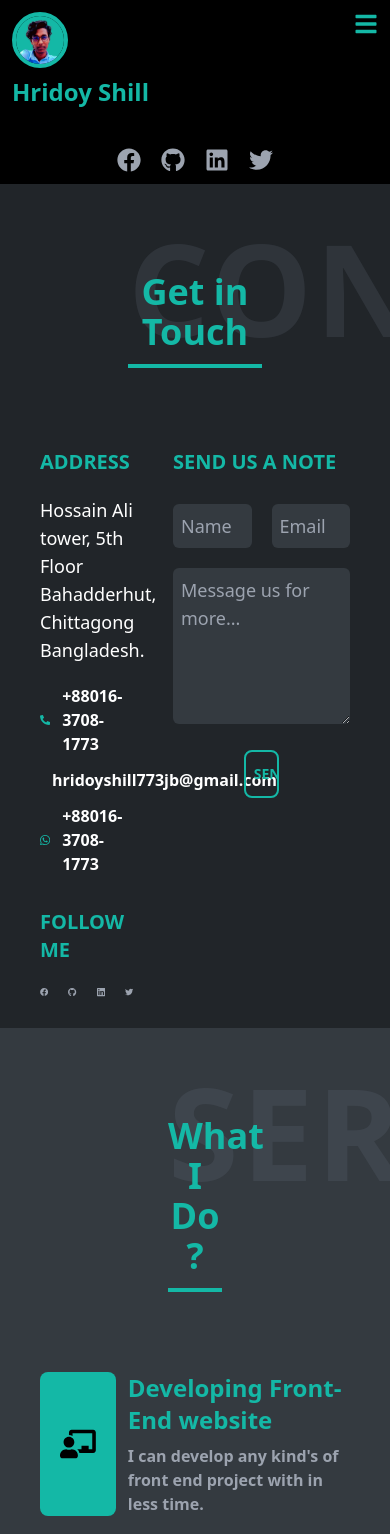
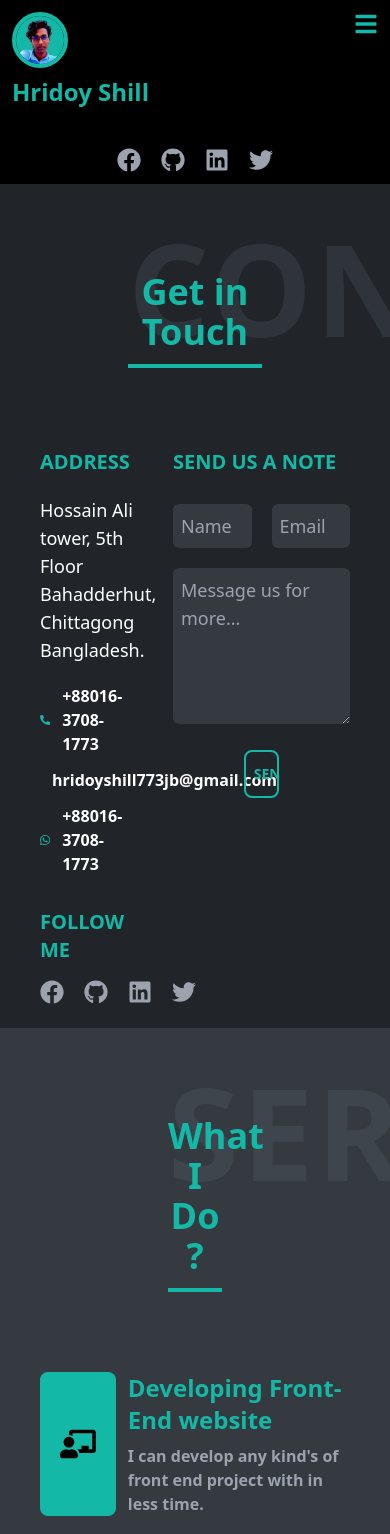
Before and after one commit to Hridoy-shill/my_portflio, a React (Vite) app: page /contactMe in a window 390 px wide. Shown: the top 1534 px of the page. Built offline with nearby package versions, Linux system fonts and the light colour scheme.

Commit message:
social link added

```diff
--- a/src/Component's/ContactMe/Contact.jsx
+++ b/src/Component's/ContactMe/Contact.jsx
@@ -20,14 +20,22 @@ const Contact = () => {
                     <div className='mt-5 space-y-3'>
                         <p className='flex items-center font-semibold gap-3'><FaPhoneAlt className='w-5 h-5 text-teal-500'></FaPhoneAlt> +88016-3708-1773</p>
                         <p className='flex items-center font-semibold gap-3'><FaRegEnvelope className='w-5 h-5 text-teal-500'></FaRegEnvelope>hridoyshill773jb@gmail.com</p>
-                        <p className='flex items-center font-semibold gap-3'><FaWhatsapp className='w-5 h-5 text-teal-500'></FaWhatsapp> +88016-3708-1773</p>
+                        <a href='https://wa.me/qr/HJICWKH5N7OPF1' className='flex items-center font-semibold gap-3'><FaWhatsapp className='w-5 h-5 text-teal-500'></FaWhatsapp> +88016-3708-1773</a>
                     </div>
                     <h2 className='text-xl font-semibold text-teal-500 mt-8'>FOLLOW ME</h2>
                     <div className='flex space-x-5 mt-4'>
-                        <FaFacebook className='w-6 h-6 text-gray-400 hover:text-teal-500 hover:w-7 hover:h-7 duration-200'></FaFacebook>
-                        <FaGithub className='w-6 h-6 text-gray-400 hover:text-teal-500 hover:w-7 hover:h-7 duration-200'></FaGithub>
-                        <FaLinkedin className='w-6 h-6 text-gray-400 hover:text-teal-500 hover:w-7 hover:h-7 duration-200'></FaLinkedin>
-                        <FaTwitter className='w-6 h-6 text-gray-400 hover:text-teal-500 hover:w-7 hover:h-7 duration-200'></FaTwitter>
+                        <a href="https://www.facebook.com/HridoyShillrohan/">
+                            <FaFacebook className='w-6 h-6 text-gray-400 hover:text-teal-500 hover:w-7 hover:h-7 duration-200'></FaFacebook>
+                        </a>
+                        <a href="https://github.com/Hridoy-shill">
+                            <FaGithub className='w-6 h-6 text-gray-400 hover:text-teal-500 hover:w-7 hover:h-7 duration-200'></FaGithub>
+                        </a>
+                        <a href="https://www.linkedin.com/in/hridoy-shill-453a0422b/">
+                            <FaLinkedin className='w-6 h-6 text-gray-400 hover:text-teal-500 hover:w-7 hover:h-7 duration-200'></FaLinkedin>
+                        </a>
+                        <a href="/">
+                            <FaTwitter className='w-6 h-6 text-gray-400 hover:text-teal-500 hover:w-7 hover:h-7 duration-200'></FaTwitter>
+                        </a>
                     </div>
                 </div>
                 <div data-aos="fade-left" className='w-[70%]'>
@@ -35,13 +43,13 @@ const Contact = () => {
                     <form id='myFrom' action="https://formspree.io/f/meqbjnvo"
                         method="POST">
                         <div className='flex space-x-5 mt-7'>
-                            <input className='w-full p-2 rounded-md text-white text-lg bg-[#343A40]' type="text" name="name" id="name" placeholder='Name' required/>
-                            <input className='w-full p-2 rounded-md text-white text-lg bg-[#343A40]' type="email" name="name" id="name" placeholder='Email' required/>
+                            <input className='w-full p-2 rounded-md text-white text-lg bg-[#343A40]' type="text" name="name" id="name" placeholder='Name' required />
+                            <input className='w-full p-2 rounded-md text-white text-lg bg-[#343A40]' type="email" name="name" id="name" placeholder='Email' required />
                         </div>
                         <textarea className='w-full bg-[#343A40] mt-5 rounded-md p-2 text-lg' name="message" id="" cols="30" rows="5" placeholder='Message us for more...' required></textarea>
 
                         <div className='w-full text-center'>
-                            <input className='border-2 btn bg-transparent text-teal-500 p-2 rounded-lg mt-5 font-semibold border-teal-500 hover:bg-teal-500 hover:text-black duration-500 hover:font-semibold transition ease-in-out delay-50 hover:-translate-y-0 hover:scale-110 hover:border-teal-500 w-[20%] text-center' type="submit" value="SEND"/>
+                            <input className='border-2 btn bg-transparent text-teal-500 p-2 rounded-lg mt-5 font-semibold border-teal-500 hover:bg-teal-500 hover:text-black duration-500 hover:font-semibold transition ease-in-out delay-50 hover:-translate-y-0 hover:scale-110 hover:border-teal-500 w-[20%] text-center' type="submit" value="SEND" />
                         </div>
                     </form>
                 </div>
--- a/src/Component's/Navbar/Navbar.jsx
+++ b/src/Component's/Navbar/Navbar.jsx
@@ -10,7 +10,7 @@ const Navbar = () => {
         <div className='p-3 md:p-4 md:sticky md:top-0'>
             <div className='flex justify-between '>
                 <div className='md:mx-auto'>
-                    <img className='rounded-full md:w-44 w-14 border-4 border-teal-500 duration-500' src={myImg} title='Hridoy shill'/>
+                    <img className='rounded-full md:w-44 w-14 border-4 border-teal-500 duration-500' src={myImg} title='Hridoy shill' />
                     <p className='text-teal-500 font-bold md:text-center text-2xl md:text-2xl mt-2'>Hridoy Shill</p>
                 </div>
                 <div onClick={() => setIsMenuOpen(!isMenuOpen)} className='md:hidden'>
@@ -35,7 +35,7 @@ const Navbar = () => {
                         </span>
                     </button>
                 </div>
-                <nav  data-aos="fade-up" className='md:text-center mx-auto space-y-5 mt-6'>
+                <nav className='md:text-center mx-auto space-y-5 mt-6'>
                     <li>
                         <Link to="home" smooth={true} offset={0} duration={400} className='text-white text-lg hover:bg-teal-500 hover:p-1 hover:text-black hover:font-semibold hover:rounded hover:text-bold duration-500 cursor-pointer hover:text-xl'>Home</Link>
                     </li>
@@ -57,10 +57,18 @@ const Navbar = () => {
                 </nav>
             </ul>
             <div className='flex justify-center space-x-5 mt-10'>
-                <FaFacebook className='w-6 h-6 text-gray-400 hover:text-teal-500 hover:w-7 hover:h-7 duration-200'></FaFacebook>
-                <FaGithub className='w-6 h-6 text-gray-400 hover:text-teal-500 hover:w-7 hover:h-7 duration-200'></FaGithub>
-                <FaLinkedin className='w-6 h-6 text-gray-400 hover:text-teal-500 hover:w-7 hover:h-7 duration-200'></FaLinkedin>
-                <FaTwitter className='w-6 h-6 text-gray-400 hover:text-teal-500 hover:w-7 hover:h-7 duration-200'></FaTwitter>
+                <a href="https://www.facebook.com/HridoyShillrohan/">
+                    <FaFacebook className='w-6 h-6 text-gray-400 hover:text-teal-500 hover:w-7 hover:h-7 duration-200'></FaFacebook>
+                </a>
+                <a href="https://github.com/Hridoy-shill">
+                    <FaGithub className='w-6 h-6 text-gray-400 hover:text-teal-500 hover:w-7 hover:h-7 duration-200'></FaGithub>
+                </a>
+                <a href="https://www.linkedin.com/in/hridoy-shill-453a0422b/">
+                    <FaLinkedin className='w-6 h-6 text-gray-400 hover:text-teal-500 hover:w-7 hover:h-7 duration-200'></FaLinkedin>
+                </a>
+                <a href="/">
+                    <FaTwitter className='w-6 h-6 text-gray-400 hover:text-teal-500 hover:w-7 hover:h-7 duration-200'></FaTwitter>
+                </a>
             </div>
         </div>
     );
```
